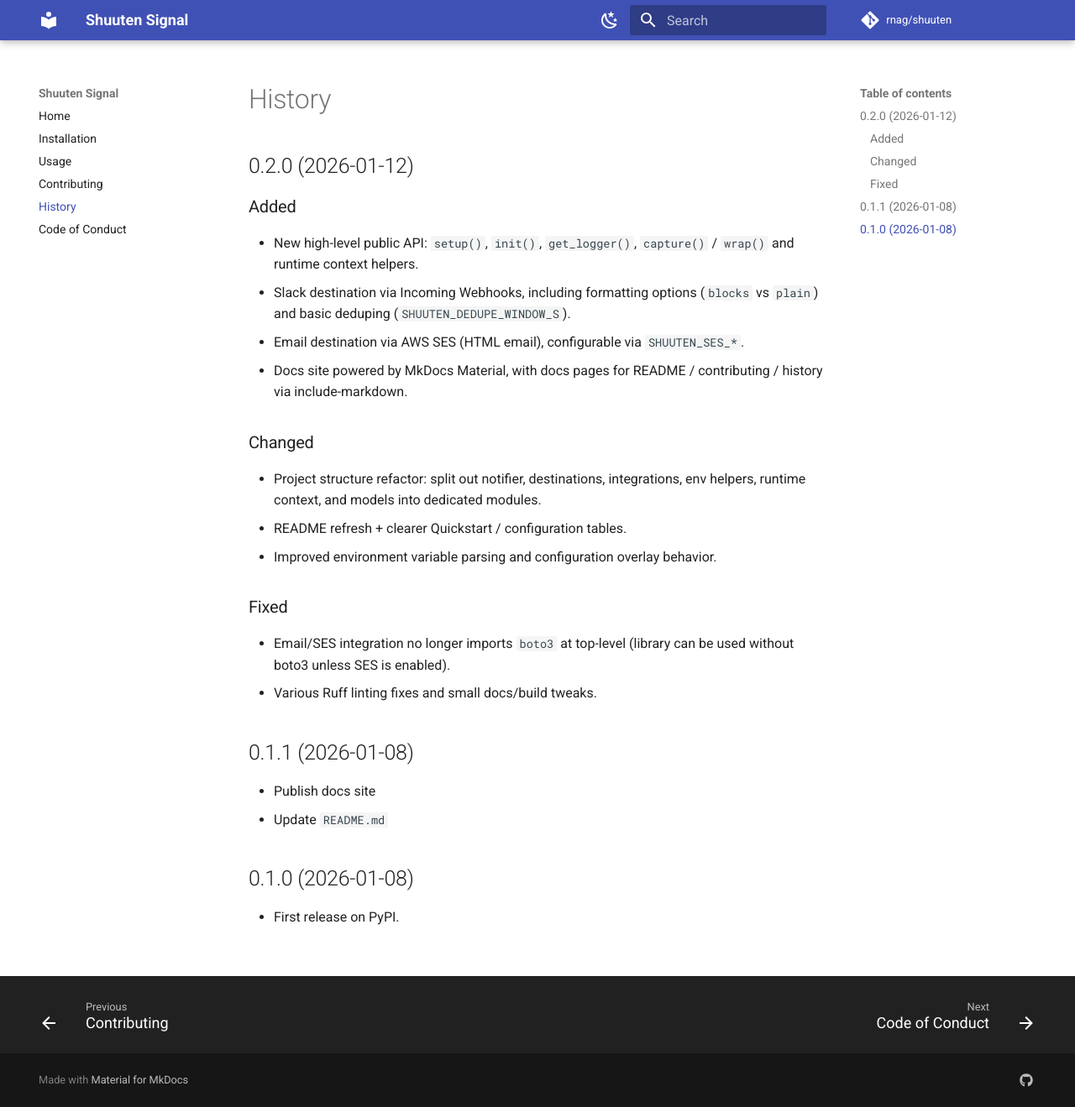
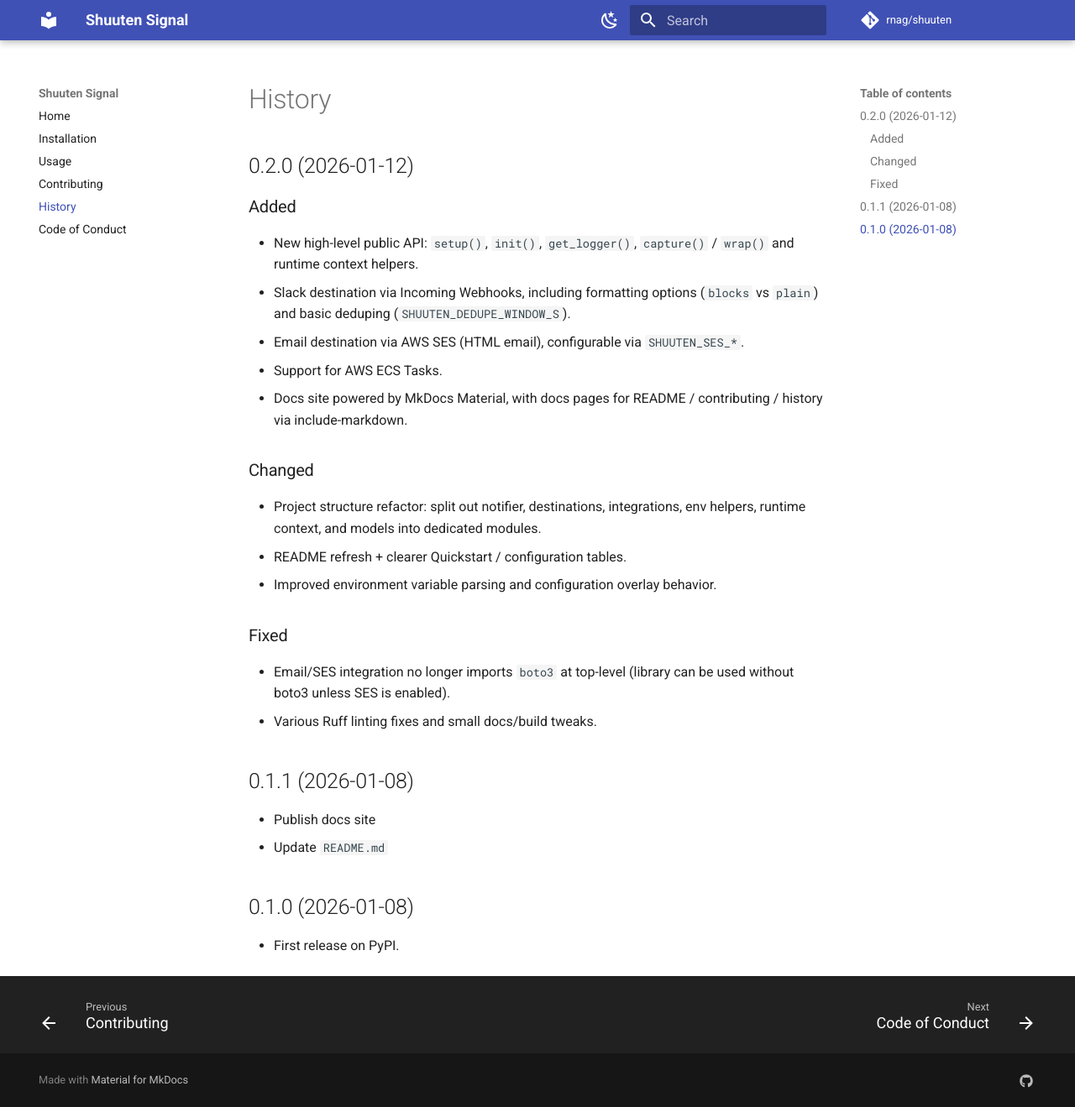
Before and after one commit to rnag/shuuten, an MkDocs documentation site: the page built from docs/history.md, in a window 1280 px wide and 1319 px high. Shown: the whole window at 84% size. Built offline with MkDocs 1.6.1 and Material for MkDocs 9.7.7, drawn with Linux system fonts in a browser that asks for light colours; comment, search, counter and statistics services are not loaded.

Commit message:
update HISTORY.md

```diff
--- a/HISTORY.md
+++ b/HISTORY.md
@@ -6,6 +6,7 @@
 - New high-level public API: `setup()`, `init()`, `get_logger()`, `capture()` / `wrap()` and runtime context helpers.
 - Slack destination via Incoming Webhooks, including formatting options (`blocks` vs `plain`) and basic deduping (`SHUUTEN_DEDUPE_WINDOW_S`).
 - Email destination via AWS SES (HTML email), configurable via `SHUUTEN_SES_*`.
+- Support for AWS ECS Tasks.
 - Docs site powered by MkDocs Material, with docs pages for README / contributing / history via include-markdown.
 
 ### Changed
```
